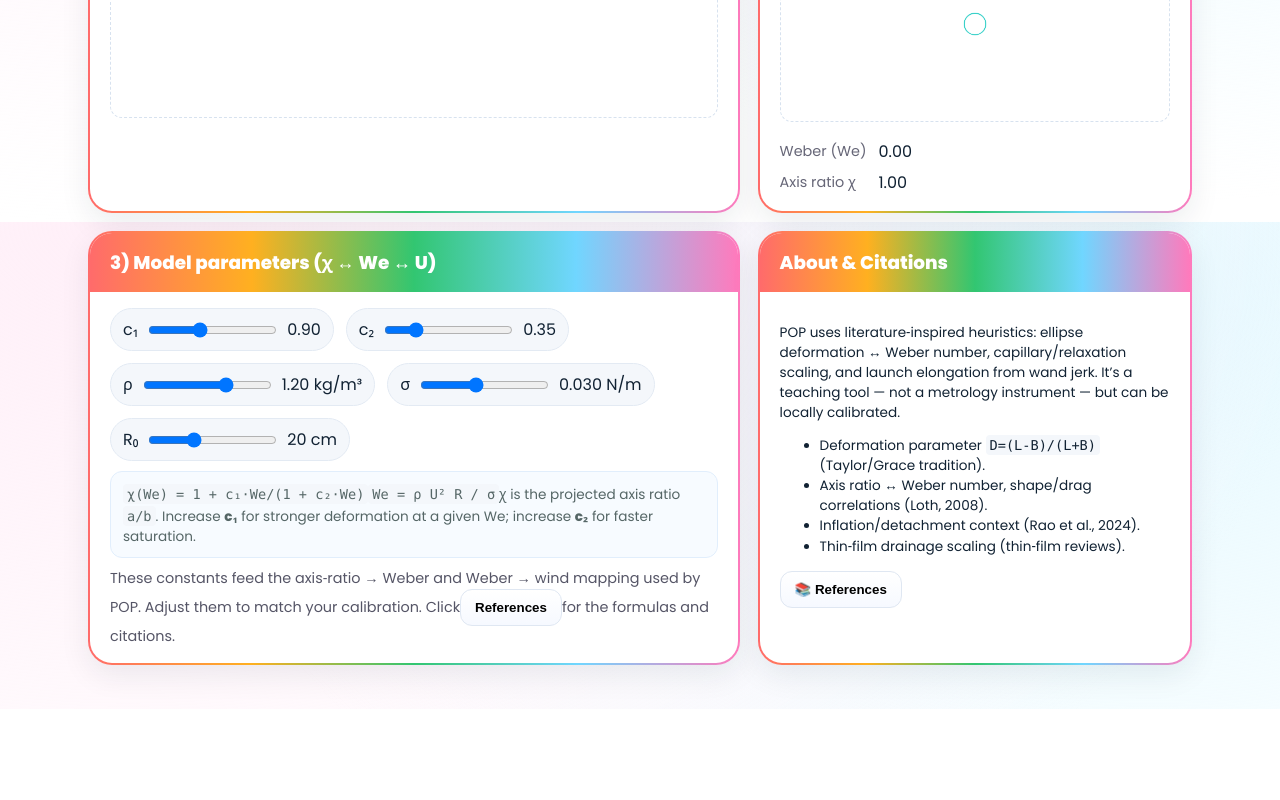
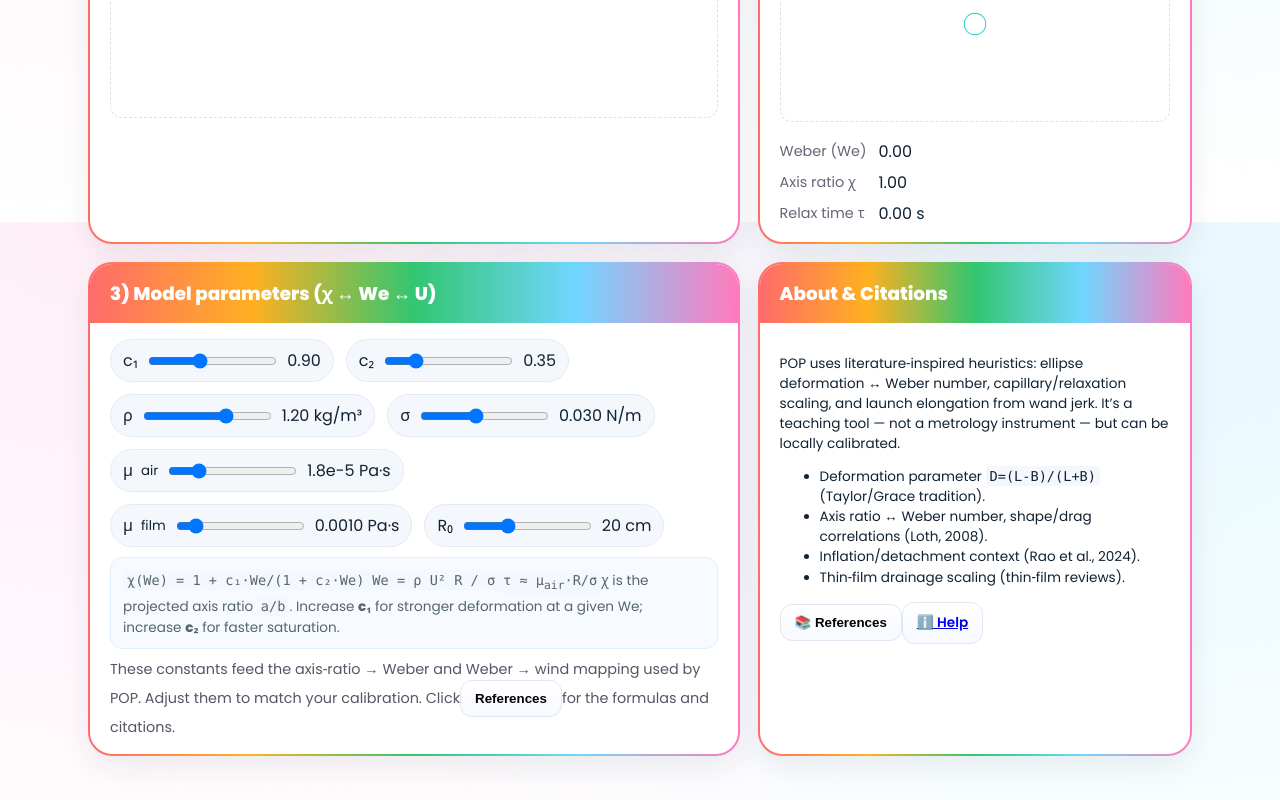
Before and after one commit to wrgr/pop, a React (Vite) app: page / in a window 1280 px wide. Shown: the part 578-1378 px from the top of the page. Before the commit the page ends 1287 px from the top, so only its background shows below. Built offline with nearby package versions, Linux system fonts and the light colour scheme.

Commit message:
feat: add viscosity parameters and help page

```diff
--- a/src/App.jsx
+++ b/src/App.jsx
@@ -66,6 +66,9 @@ export default function App() {
             <button className="btn" onClick={() => setRefsOpen(true)}>
               📚 References
             </button>
+            <a className="btn" href="help.html" target="_blank" rel="noopener">
+              ℹ️ Help
+            </a>
           </Card>
         </div>
       </main>
--- a/src/components/Analyzer.jsx
+++ b/src/components/Analyzer.jsx
@@ -113,8 +113,14 @@ export default function Analyzer() {
 
   function analyze() {
     if (!ellipse) return
-    const { c1 = 1, c2 = 0.3, rho = 1.2, sigma = 0.03, Rf = 0.2 } =
-      window.POP_PARAMS || {}
+    const {
+      c1 = 1,
+      c2 = 0.3,
+      rho = 1.2,
+      sigma = 0.03,
+      Rf = 0.2,
+      mu = 1.8e-5,
+    } = window.POP_PARAMS || {}
     const major = Math.max(ellipse.a, ellipse.b)
     const minor = Math.min(ellipse.a, ellipse.b)
     const axisRatio = major / minor
@@ -124,10 +130,12 @@ export default function Analyzer() {
       ? Math.sqrt(ellipse.a * ellipse.b) / scalePxPerCm / 100
       : Rf
     const U = Math.sqrt((We * sigma) / (rho * Rm))
+    const tau = (mu * Rm) / sigma
     const rep = {
       axisRatio: axisRatio.toFixed(2),
       D: D.toFixed(3),
       Rcm: scalePxPerCm ? Rm * 100 : null,
+      tau,
       wind: {
         We,
         U,
@@ -219,6 +227,8 @@ export default function Analyzer() {
           <div>
             {report.Rcm ? `${report.Rcm.toFixed(1)} cm` : '— (set scale for cm)'}
           </div>
+          <div className="label">Relax time τ</div>
+          <div>{report.tau.toFixed(2)} s</div>
           <div className="label">Wind class</div>
           <div>{report.wind.class}</div>
           <div className="label">Weber (We)</div>
--- a/src/components/CorrelationPanel.jsx
+++ b/src/components/CorrelationPanel.jsx
@@ -7,10 +7,12 @@ export default function CorrelationPanel() {
   const [rho, setRho] = useState(1.2) // kg/m^3
   const [sigma, setSigma] = useState(0.03) // N/m
   const [Rf, setRf] = useState(0.2) // m fallback radius
+  const [mu, setMu] = useState(1.8e-5) // Pa·s air viscosity
+  const [muFilm, setMuFilm] = useState(0.001) // Pa·s film viscosity
 
   useEffect(() => {
-    window.POP_PARAMS = { c1, c2, rho, sigma, Rf }
-  }, [c1, c2, rho, sigma, Rf])
+    window.POP_PARAMS = { c1, c2, rho, sigma, Rf, mu, muFilm }
+  }, [c1, c2, rho, sigma, Rf, mu, muFilm])
 
   return (
     <div className="stack">
@@ -69,6 +71,30 @@ export default function CorrelationPanel() {
           />
           {sigma.toFixed(3)} N/m
         </label>
+        <label className="pill" title="Dynamic viscosity of air (Pa·s)">
+          μ<sub>air</sub>
+          <input
+            type="range"
+            min="0.00001"
+            max="0.00005"
+            step="0.000001"
+            value={mu}
+            onChange={(e) => setMu(parseFloat(e.target.value))}
+          />
+          {mu.toExponential(1)} Pa·s
+        </label>
+        <label className="pill" title="Dynamic viscosity of bubble film (Pa·s)">
+          μ<sub>film</sub>
+          <input
+            type="range"
+            min="0.0005"
+            max="0.005"
+            step="0.0001"
+            value={muFilm}
+            onChange={(e) => setMuFilm(parseFloat(e.target.value))}
+          />
+          {muFilm.toFixed(4)} Pa·s
+        </label>
         <label className="pill" title="Fallback bubble radius if scale not set (m)">
           R₀
           <input
@@ -85,6 +111,7 @@ export default function CorrelationPanel() {
       <div className="notice small">
         <div className="eq">χ(We) = 1 + c₁·We/(1 + c₂·We)</div>
         <div className="eq">We = ρ U² R / σ</div>
+        <div className="eq">τ ≈ μ<sub>air</sub>·R/σ</div>
         χ is the projected axis ratio <code>a/b</code>. Increase <b>c₁</b> for stronger
         deformation at a given We; increase <b>c₂</b> for faster saturation.
       </div>
--- a/src/components/ReferencesModal.jsx
+++ b/src/components/ReferencesModal.jsx
@@ -14,6 +14,8 @@ return (
 <li><b>ρ</b> (air density): ~1.2 kg/m³ at sea level.</li>
 <li><b>σ</b> (surface tension): ~0.025–0.035 N/m typical for bubble mixes; higher → less deformation.</li>
 <li><b>R</b>: effective radius; from image scale or a fallback constant.</li>
+<li><b>μ<sub>air</sub></b>: dynamic viscosity of air (~1.8×10⁻⁵ Pa·s).</li>
+<li><b>μ<sub>film</sub></b>: bubble‑film viscosity (~1×10⁻³ Pa·s; affects drainage).</li>
 <li><b>τ</b> (relaxation time): ∝ μ_air·R/σ (capillary timescale) used in forward relaxation.</li>
 </ul>
 <hr/>
@@ -23,6 +25,7 @@ return (
 <li>Taylor, G. I. (1934); Grace, H. P. (1971+). Classical deformation parameter & shear‑flow analyses.</li>
 <li>Rao, R. et al. (2024). <i>Dynamics of soap bubble inflation.</i> Phys. Rev. Fluids 9:L051602.</li>
 <li>Chatzigiannakis, E. et al. (2021). <i>Thin liquid films: a review.</i> Curr. Opin. Colloid Interface Sci. 56:101461.</li>
+<li>Lide, D. R. (2004). <i>CRC Handbook of Chemistry and Physics.</i> (Air viscosity tables.)</li>
 </ul>
 <div style={{display:'flex',justifyContent:'flex-end',gap:8}}>
 <button className="btn" onClick={onClose}>Close</button>
--- a/src/components/Simulator.jsx
+++ b/src/components/Simulator.jsx
@@ -17,7 +17,8 @@ export default function Simulator() {
   const [metrics, setMetrics] = useState(null)
 
   useEffect(() => {
-    const { c1 = 1, c2 = 0.3, rho = 1.2 } = window.POP_PARAMS || {}
+    const { c1 = 1, c2 = 0.3, rho = 1.2, mu = 1.8e-5 } =
+      window.POP_PARAMS || {}
     const c = canvasRef.current
     const ctx = c.getContext('2d')
     ctx.clearRect(0, 0, c.width, c.height)
@@ -36,7 +37,8 @@ export default function Simulator() {
     ctx.ellipse(0, 0, a, b, 0, 0, Math.PI * 2)
     ctx.stroke()
     ctx.restore()
-    setMetrics({ We, chi })
+    const tau = (mu * R) / params.sigma
+    setMetrics({ We, chi, tau })
   }, [params])
 
   const ui = (k, v) => setParams((p) => ({ ...p, [k]: v }))
@@ -114,6 +116,8 @@ export default function Simulator() {
           <div>{metrics.We.toFixed(2)}</div>
           <div className="label">Axis ratio χ</div>
           <div>{metrics.chi.toFixed(2)}</div>
+          <div className="label">Relax time τ</div>
+          <div>{metrics.tau.toFixed(2)} s</div>
         </div>
       )}
     </div>
```
Also changed, not shown: help.html (added, +37 -0 lines), 1 other file (tests, documents, lock files or other folders).
